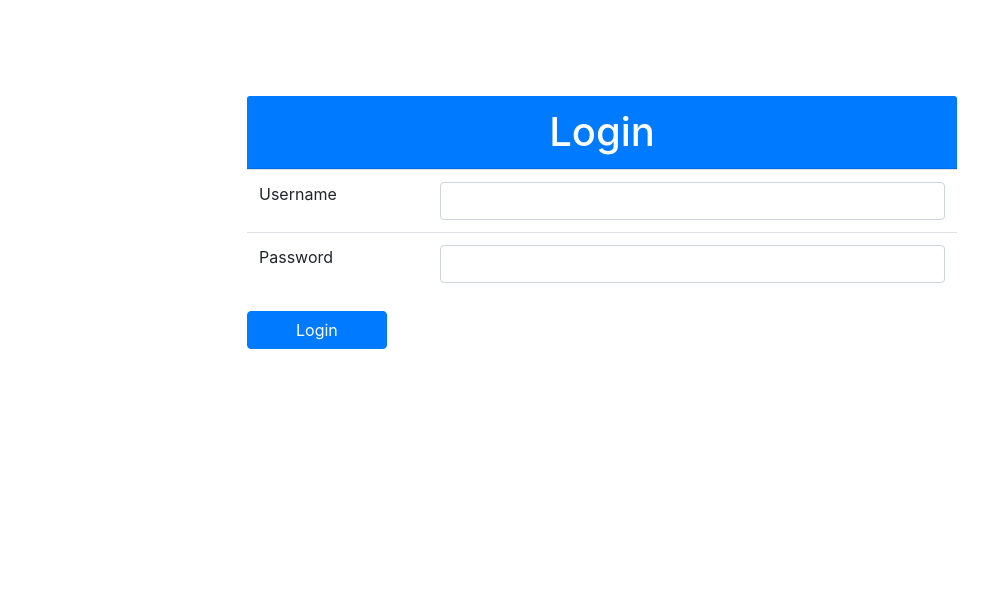
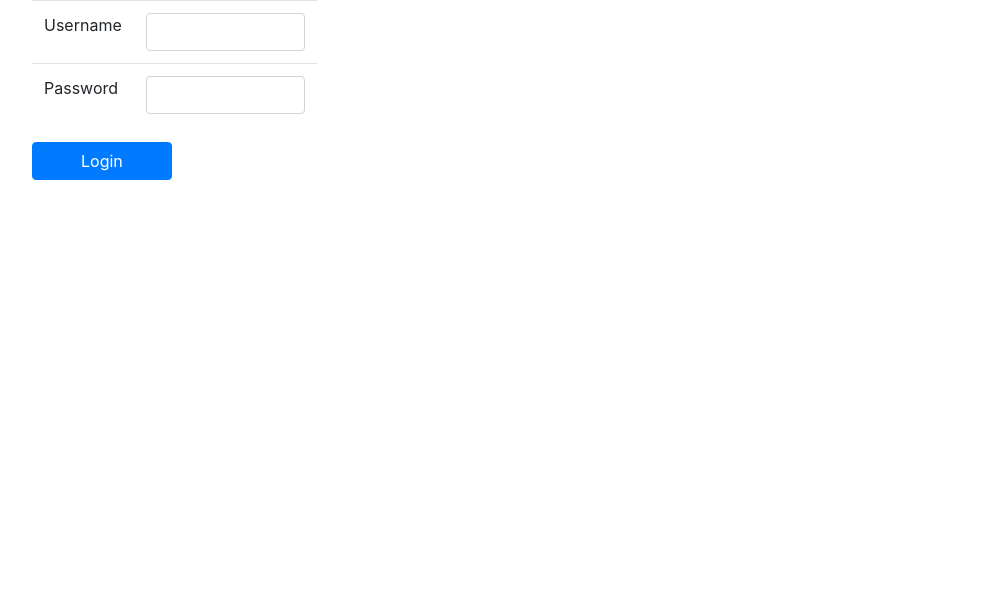
Before and after one commit to Pradeep245/mylink, a Django app: page /users/login/ in a window 1280 px wide. Shown: the part 56-645 px from the top of the page, without its empty margins (38-1026 px from the left). Run offline with Django 3.2, Linux system fonts and the light colour scheme; some libraries are stand-ins or nearby versions.

Commit message:
Update login.html

```diff
--- a/users1/templates/registration/login.html
+++ b/users1/templates/registration/login.html
@@ -4,13 +4,12 @@
 
 
 {% block content %}
-    <div id="content-container" class="container p-none d-flex justify-content-center mt-5">
-        <div class="lgn-container col-lg-8 mt-5">
+    <div id="content-container" class="col-12 col-sm-6 col-md-3">
+        <div class="row justify-content-center">
         {% block title %}
-                <h1 class="card-header bg-primary text-white d-flex justify-content-center">Login</h1>
         {% endblock %}
             <form id="login-form" method="post"
-                  action="{% url 'login' %}">
+                  action="{% url 'login' %}" class="form-container">
                 {% csrf_token %}
                 <table class="table">
                     <tr>
```
